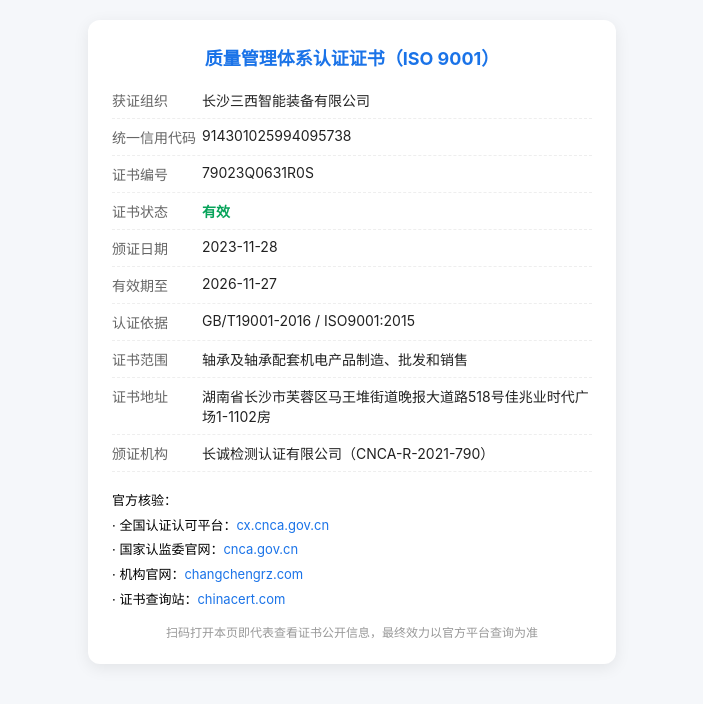
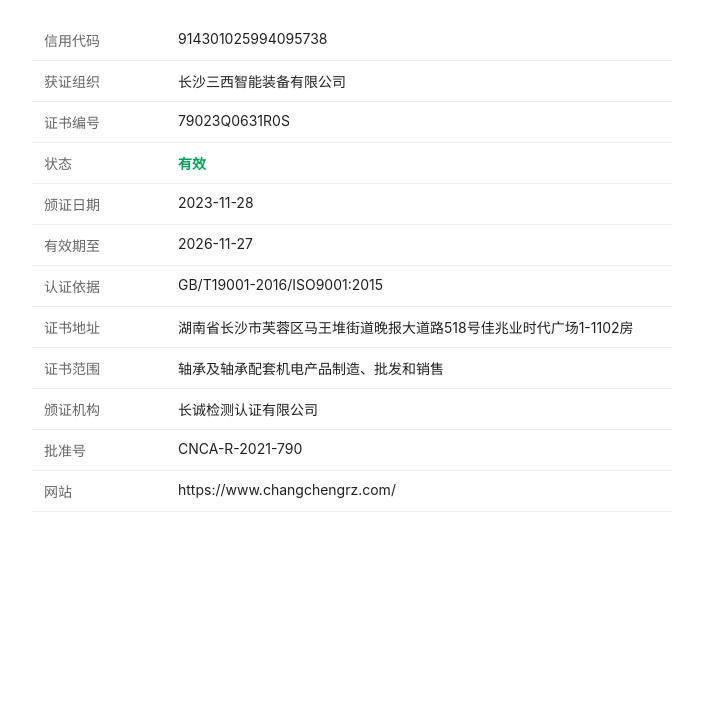
Before and after one commit to changchenrz/ccrz-iso9001, a plain HTML site: page index.html in a window 1280 px wide. Shown: the whole page, without its empty margins (288-991 px from the left). Drawn offline with Linux system fonts and the light colour scheme.

Commit message:
Update certificate information layout in index.html

```diff
--- a/index.html
+++ b/index.html
@@ -3,43 +3,31 @@
 <head>
 <meta charset="UTF-8">
 <meta name="viewport" content="width=device-width,initial-scale=1">
-<title>ISO9001 证书信息 - 长沙三西智能装备有限公司</title>
+<title>证书信息查询 - 长沙三西智能装备有限公司</title>
 <style>
-  body{font-family:-apple-system,"PingFang SC",Arial;background:#f5f7fa;margin:0;padding:20px}
-  .card{max-width:480px;margin:0 auto;background:#fff;border-radius:12px;padding:24px;box-shadow:0 4px 16px rgba(0,0,0,.08)}
-  h1{font-size:18px;text-align:center;color:#1a73e8;margin-top:0}
-  .row{display:flex;padding:8px 0;border-bottom:1px dashed #eee;font-size:14px}
-  .row:last-child{border-bottom:none}
-  .label{width:90px;color:#666;flex-shrink:0}
-  .val{flex:1;color:#222;word-break:break-all}
+  body{font-family:-apple-system,"PingFang SC",Arial;background:#fff;margin:0;padding:20px;color:#222}
+  table{width:100%;max-width:640px;margin:0 auto;border-collapse:collapse;font-size:14px}
+  td{padding:10px 12px;border-bottom:1px solid #eee;vertical-align:top}
+  td:first-child{width:110px;color:#666;white-space:nowrap}
+  td:last-child{color:#222;word-break:break-all}
   .status{color:#07a35a;font-weight:600}
-  .links{margin-top:16px;font-size:13px;line-height:1.9}
-  .links a{color:#1a73e8;text-decoration:none}
-  .tip{margin-top:12px;font-size:12px;color:#999;text-align:center}
+  .section-title{font-size:13px;color:#999;padding:16px 12px 6px;max-width:640px;margin:0 auto}
 </style>
 </head>
 <body>
-<div class="card">
-  <h1>质量管理体系认证证书（ISO 9001）</h1>
-  <div class="row"><div class="label">获证组织</div><div class="val">长沙三西智能装备有限公司</div></div>
-  <div class="row"><div class="label">统一信用代码</div><div class="val">914301025994095738</div></div>
-  <div class="row"><div class="label">证书编号</div><div class="val">79023Q0631R0S</div></div>
-  <div class="row"><div class="label">证书状态</div><div class="val status">有效</div></div>
-  <div class="row"><div class="label">颁证日期</div><div class="val">2023-11-28</div></div>
-  <div class="row"><div class="label">有效期至</div><div class="val">2026-11-27</div></div>
-  <div class="row"><div class="label">认证依据</div><div class="val">GB/T19001-2016 / ISO9001:2015</div></div>
-  <div class="row"><div class="label">证书范围</div><div class="val">轴承及轴承配套机电产品制造、批发和销售</div></div>
-  <div class="row"><div class="label">证书地址</div><div class="val">湖南省长沙市芙蓉区马王堆街道晚报大道路518号佳兆业时代广场1-1102房</div></div>
-  <div class="row"><div class="label">颁证机构</div><div class="val">长诚检测认证有限公司（CNCA-R-2021-790）</div></div>
-
-  <div class="links">
-    官方核验：<br>
-    · 全国认证认可平台：<a href="http://cx.cnca.cn/CertECloud/index/index/page">cx.cnca.gov.cn</a><br>
-    · 国家认监委官网：<a href="http://www.cnca.gov.cn">cnca.gov.cn</a><br>
-    · 机构官网：<a href="https://www.changchengrz.com/">changchengrz.com</a><br>
-    · 证书查询站：<a href="https://www.chinacert.com">chinacert.com</a>
-  </div>
-  <div class="tip">扫码打开本页即代表查看证书公开信息，最终效力以官方平台查询为准</div>
-</div>
+<table>
+  <tr><td>信用代码</td><td>914301025994095738</td></tr>
+  <tr><td>获证组织</td><td>长沙三西智能装备有限公司</td></tr>
+  <tr><td>证书编号</td><td>79023Q0631R0S</td></tr>
+  <tr><td>状态</td><td><span class="status">有效</span></td></tr>
+  <tr><td>颁证日期</td><td>2023-11-28</td></tr>
+  <tr><td>有效期至</td><td>2026-11-27</td></tr>
+  <tr><td>认证依据</td><td>GB/T19001-2016/ISO9001:2015</td></tr>
+  <tr><td>证书地址</td><td>湖南省长沙市芙蓉区马王堆街道晚报大道路518号佳兆业时代广场1-1102房</td></tr>
+  <tr><td>证书范围</td><td>轴承及轴承配套机电产品制造、批发和销售</td></tr>
+  <tr><td>颁证机构</td><td>长诚检测认证有限公司</td></tr>
+  <tr><td>批准号</td><td>CNCA-R-2021-790</td></tr>
+  <tr><td>网站</td><td>https://www.changchengrz.com/</td></tr>
+</table>
 </body>
 </html>
```
